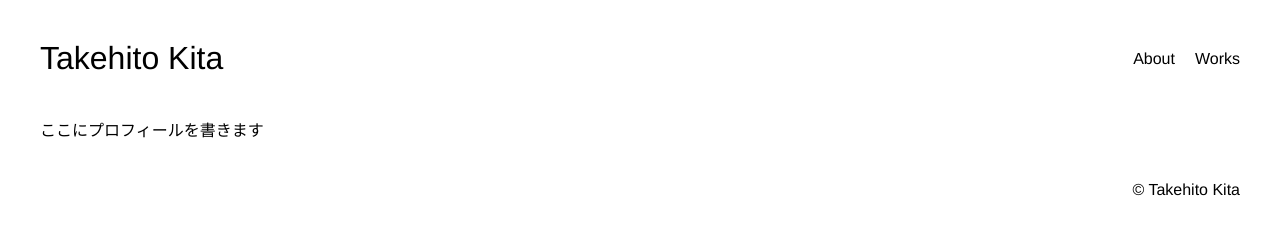
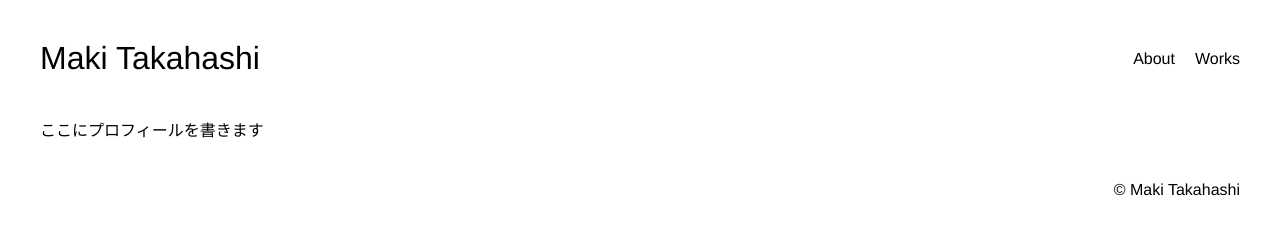
Before and after one commit to makimaki55/makimaki55.github.io, a plain HTML site: page about.html in a window 1280 px wide. Drawn offline with Linux system fonts and the light colour scheme.

Commit message:
Add files via upload

```diff
--- a/about.html
+++ b/about.html
@@ -4,14 +4,14 @@
     <meta charset="UTF-8">
     <meta http-equiv="X-UA-Compatible" content="IE=edge">
     <meta name="viewport" content="width=device-width, initial-scale=1.0">
-    <title>Takehito Kita</title>
+    <title>Maki Takahashi</title>
     <link rel="stylesheet" href="./css/style.css">
     <link rel="stylesheet" href="./css/style-mb.css" media="(max-width: 720px)">
 </head>
 <body>
     <div class="box">
         <header class="header">
-            <a href="./index.html" class="site-name">Takehito Kita</a>
+            <a href="./index.html" class="site-name">Maki Takahashi</a>
 
             <div class="site-menu">
                 <a href="./about.html">About</a>
@@ -24,7 +24,7 @@
         </div>
 
         <footer class="footer">
-            <p>&copy; Takehito Kita</p>
+            <p>&copy; Maki Takahashi</p>
         </footer>
     </div>
 </body>
```
Also changed, not shown: index.html (+3 -3 lines).
